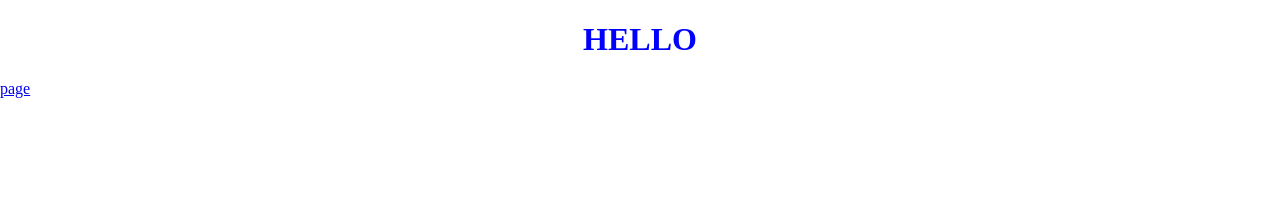
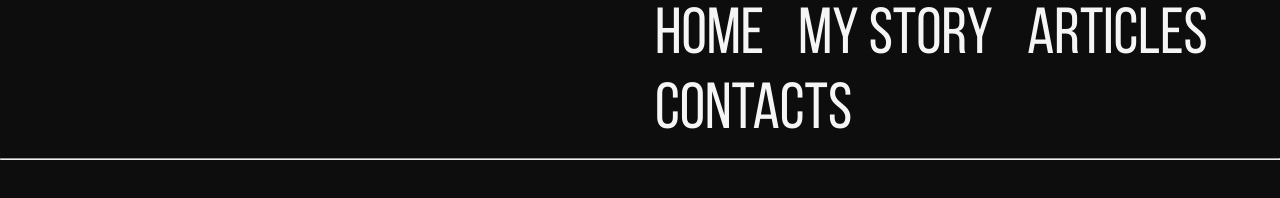
Before and after one commit to Pirog666/myGreatProject-, a website built with webpack: page src/htmlfiles/main_page.html in a window 1280 px wide. Built offline with nearby package versions, Linux system fonts and the light colour scheme.

Commit message:
basic grid css and header html

```diff
--- /dev/null
+++ b/src/fonts/bebas_font.css
@@ -0,0 +1,4 @@
+@font-face {
+    font-family: 'Bebas';
+    src: url("./bebasneueregular.ttf") format('truetype');
+}
--- a/src/htmlfiles/main_page.html
+++ b/src/htmlfiles/main_page.html
@@ -1,12 +1,40 @@
 <!DOCTYPE html>
 <html lang="en">
+
 <head>
     <meta charset="UTF-8">
     <meta name="viewport" content="width=device-width, initial-scale=1.0">
     <title>Document</title>
 </head>
+
 <body>
-    <h1>HELLO</h1>
-    <a href="contact.html">page</a>
+    <div class="screen">
+
+        <div class="header">
+            <nav class="menu">
+                <a href="" class="menu__link">Home</a>
+                <a href="" class="menu__link">My story</a>
+                <a href="" class="menu__link">Articles</a>
+                <a href="" class="menu__link">Contacts</a>
+            </nav>
+        </div>
+
+        <div class="border_hr">
+            <hr>
+        </div>
+
+        <div class="content">
+
+            <div class="cotent__image"></div>
+            <div class="cotent__block">
+                <div class="cotent__block__title"></div>
+                <div class="cotent__block__text"></div>
+            </div>
+        </div>
+
+        <div class="footer"> </div>
+
+    </div>
 </body>
+
 </html>
--- a/src/main.js
+++ b/src/main.js
@@ -1,4 +1,3 @@
-import './styles/main_page.css';
-import './styles/scss.scss';
+import './styles/main_page.scss';
 
 console.log('hello lol');
--- /dev/null
+++ b/src/styles/main_page.scss
@@ -0,0 +1,34 @@
+@import "~normalize.css";
+@import "../fonts/bebas_font.css";
+
+%textstyle{
+    font-family: Bebas;
+    color: whitesmoke;
+}
+
+body{
+    background-color:#0D0D0D;
+}
+
+.screen{
+    display: grid;
+    grid-template-columns: 1fr 1fr 1fr 1fr;
+    .border_hr{
+        grid-column: 1/5;
+        grid-row: 2/3;
+    }
+}
+
+.header{
+    grid-column: 3/5;
+    grid-row: 1/2;
+    hr{
+        grid-column: 4/5;
+    }
+    a{
+        font-size: 65px;
+        text-decoration: none;
+        @extend %textstyle;
+        margin: 15px;
+    }
+}
--- a/src/styles/scss.scss
+++ /dev/null
@@ -1,3 +0,0 @@
-h1{
-    text-align: center;
-}
--- a/webpack.config.js
+++ b/webpack.config.js
@@ -47,6 +47,10 @@ module.exports = {
                 use: ['style-loader', 'css-loader',
                     'sass-loader']
             },
+            {
+                test: /\.(ttf|woff|woff2|eot)$/,
+                use: ['file-loader']
+            }
         ]
     }
 }
```
Also changed, not shown: dist/b1570ed2d2c5ef330f849efe7400ac42.ttf (added), dist/main_page.html, src/fonts/bebasneueregular.ttf (added), src/styles/main_page.css (deleted), 3 other files.
